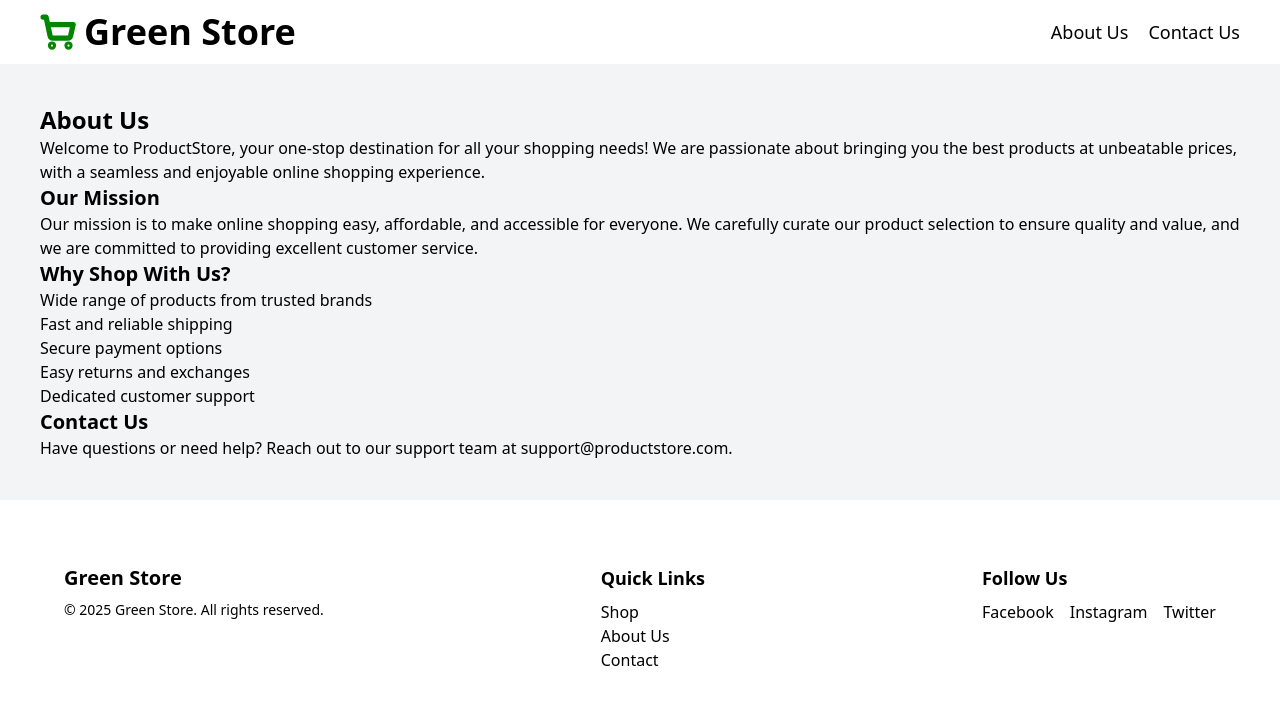
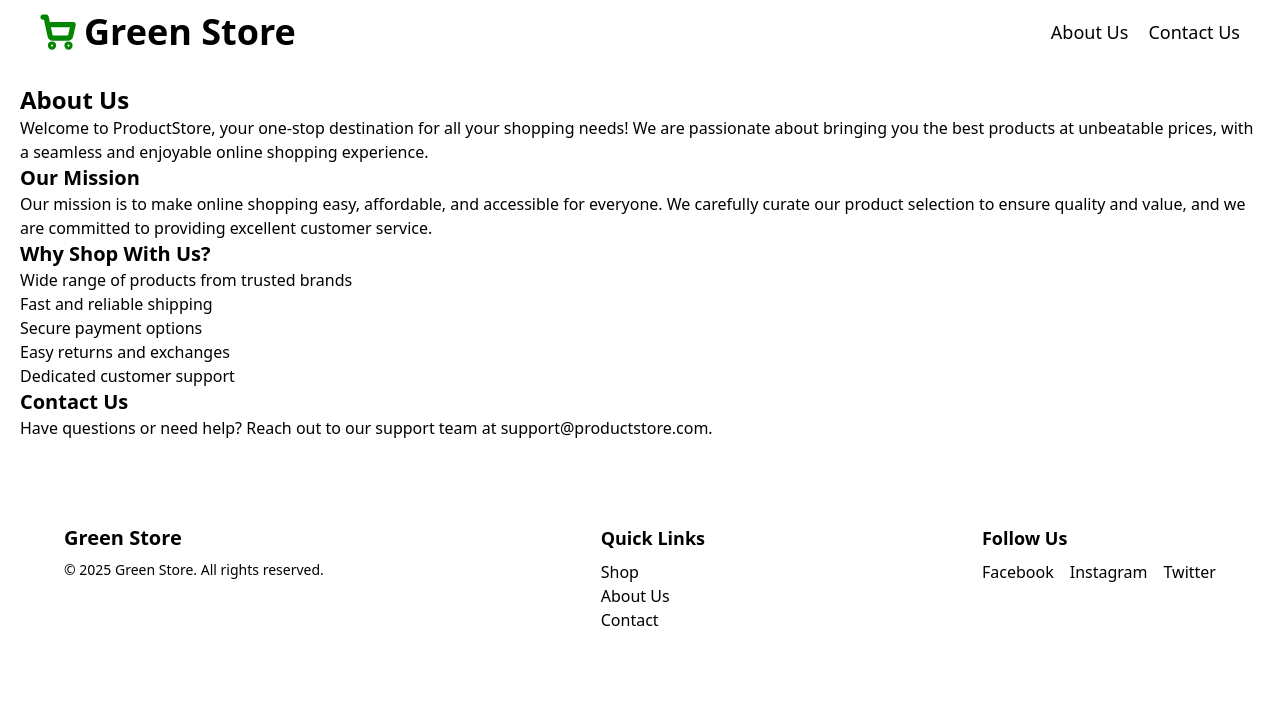
Before and after one commit to SreelakshmiKSudheer/Green-Store, a React (Vite) app: page /about in a window 1280 px wide. Shown: the top 704 px of the page. Built offline with nearby package versions, Linux system fonts and the light colour scheme.

Commit message:
about page

```diff
--- a/src/pages/About.jsx
+++ b/src/pages/About.jsx
@@ -2,7 +2,7 @@
 
 const About = () => {
   return (
-  <div className='w-full h-full flex flex-col justify-center items-start p-10 bg-gray-100'>
+  <div className='w-full h-full flex flex-col justify-center items-start p-5'>
     <h1 className='text-2xl font-bold'>About Us</h1>
     <p>
       Welcome to ProductStore, your one-stop destination for all your shopping needs! We are passionate about bringing you the best products at unbeatable prices, with a seamless and enjoyable online shopping experience.
```
